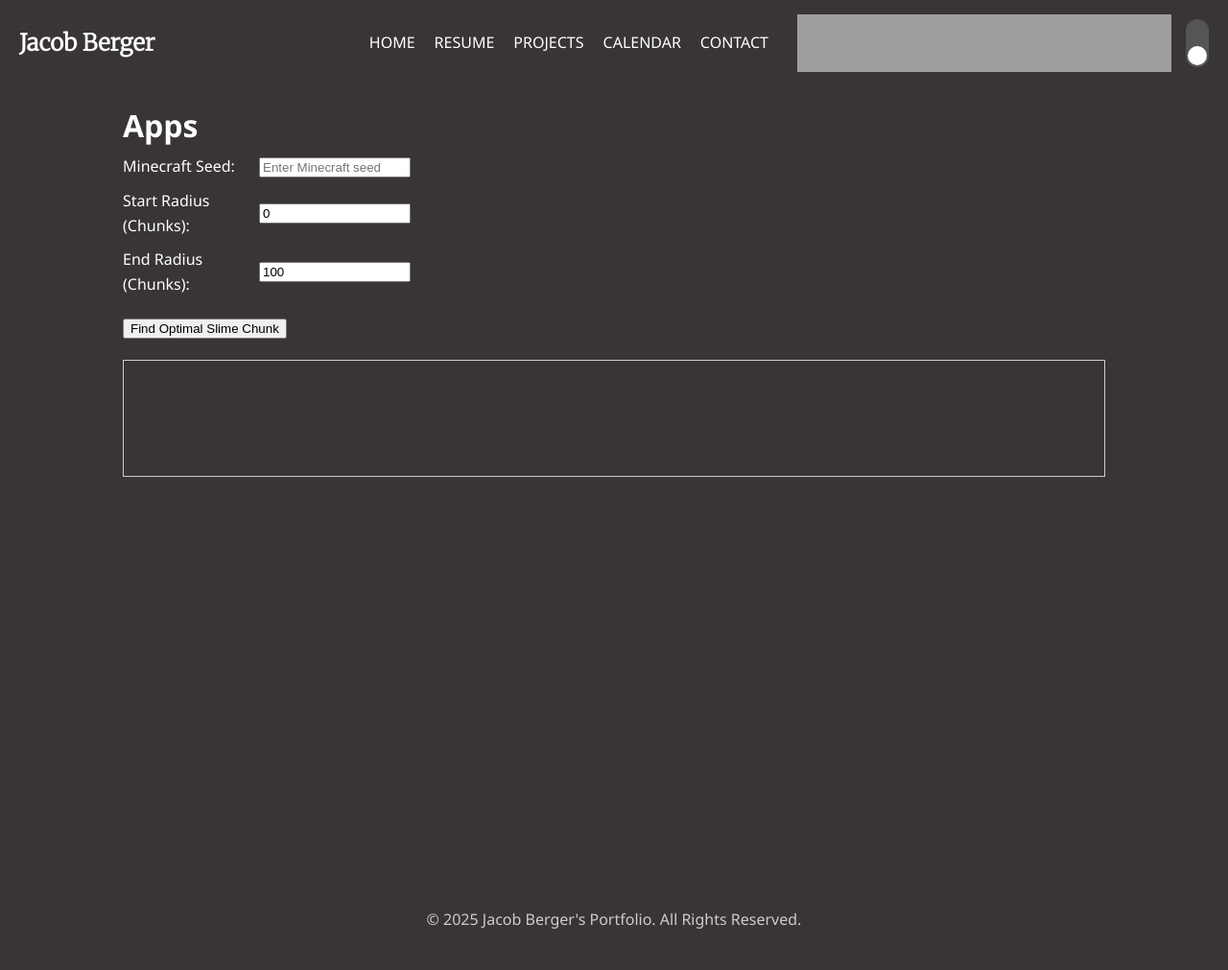
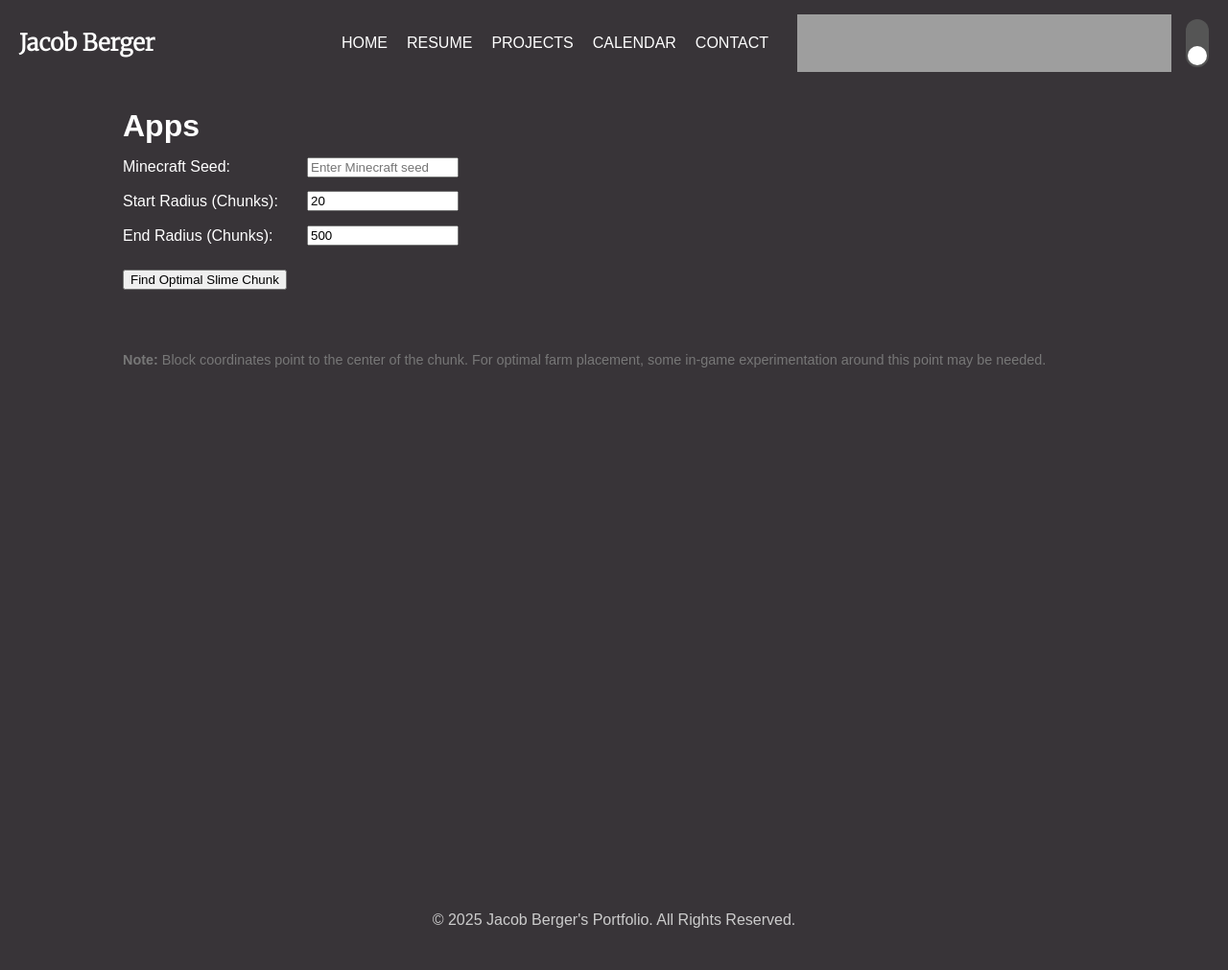
Before and after one commit to bergerjacob/bergerj-website, a Jekyll site: the page built from apps/slime-chunk-finder/index.html, in a window 1280 px wide. Shown: the whole page at 96% size. Built offline with Jekyll 4.4.1, drawn with Linux system fonts in a browser that asks for light colours; some of the changed lines change nothing that is shown.

Commit message:
slime updates

```diff
--- a/apps/slime-chunk-finder/index.html
+++ b/apps/slime-chunk-finder/index.html
@@ -4,9 +4,18 @@
 ---
 <link rel="stylesheet" href="{{ '/projects/style.css' | relative_url }}">
 <style>
-    #controls { display: flex; flex-direction: column; gap: 10px; max-width: 300px; margin-bottom: 20px; }
+    body { font-family: sans-serif; }
+    #controls { display: flex; flex-direction: column; gap: 10px; max-width: 350px; margin-bottom: 20px; }
     #controls div { display: flex; justify-content: space-between; align-items: center; }
     input[type=number] { width: 150px; }
+    #output { margin-top: 20px; }
+    #status { font-style: italic; color: #555; min-height: 1.2em; }
+    table { border-collapse: collapse; width: 100%; max-width: 600px; margin-top: 10px; }
+    th, td { border: 1px solid #ccc; padding: 8px; text-align: left; }
+    th { background-color: #f2f2f2; }
+    a { color: #007bff; text-decoration: none; }
+    a:hover { text-decoration: underline; }
+    .note { font-size: 0.9em; color: #777; margin-top: 15px; }
 </style>
 
 <div id="controls">
@@ -16,48 +25,79 @@
     </div>
     <div>
         <label for="startRadiusInput">Start Radius (Chunks):</label>
-        <input type="number" id="startRadiusInput" value="0">
+        <input type="number" id="startRadiusInput" value="20">
     </div>
     <div>
         <label for="endRadiusInput">End Radius (Chunks):</label>
-        <input type="number" id="endRadiusInput" value="100">
+        <input type="number" id="endRadiusInput" value="500">
     </div>
 </div>
 
 <button id="findChunks">Find Optimal Slime Chunk</button>
-<div id="output" style="white-space: pre-wrap; margin-top: 20px; border: 1px solid #ccc; padding: 10px; min-height: 100px;"></div>
+<div id="output">
+    <p id="status"></p>
+    <div id="resultsTable"></div>
+    <p class="note"><b>Note:</b> Block coordinates point to the center of the chunk. For optimal farm placement, some in-game experimentation around this point may be needed.</p>
+</div>
 
 <script>
-    const seedInput = document.getElementById('seedInput');
-    const startRadiusInput = document.getElementById('startRadiusInput');
-    const endRadiusInput = document.getElementById('endRadiusInput');
     const findChunksButton = document.getElementById('findChunks');
-    const outputDiv = document.getElementById('output');
+    const statusDiv = document.getElementById('status');
+    const resultsTableDiv = document.getElementById('resultsTable');
+
+    function renderResults(results) {
+        if (!results || results.length === 0) {
+            resultsTableDiv.innerHTML = '';
+            return;
+        }
+        let tableHTML = `
+            <table>
+                <tr>
+                    <th>Rank</th>
+                    <th>Slime Chunks in Range</th>
+                    <th>Chunk Coords (X, Z)</th>
+                    <th>Block Coords (X, Z)</th>
+                </tr>`;
+
+        results.forEach((result, index) => {
+            const blockX = result.chunk.x * 16 + 8;
+            const blockZ = result.chunk.z * 16 + 8;
+            const seed = document.getElementById('seedInput').value;
+            const chunkbaseUrl = `https://www.chunkbase.com/apps/slime-finder#seed=${seed}&platform=java&x=${blockX}&z=${blockZ}&zoom=1`;
+
+            tableHTML += `
+                <tr>
+                    <td>#${index + 1}</td>
+                    <td>${result.slimeCount}</td>
+                    <td><a href="${chunkbaseUrl}" target="_blank" title="View on Chunkbase">${result.chunk.x}, ${result.chunk.z}</a></td>
+                    <td>${blockX}, ${blockZ}</td>
+                </tr>`;
+        });
+        tableHTML += '</table>';
+        resultsTableDiv.innerHTML = tableHTML;
+    }
 
     findChunksButton.addEventListener('click', async () => {
-        const seed = seedInput.value;
-        const startRadius = parseInt(startRadiusInput.value, 10);
-        const endRadius = parseInt(endRadiusInput.value, 10);
+        const seed = document.getElementById('seedInput').value;
+        const startRadius = parseInt(document.getElementById('startRadiusInput').value, 10);
+        const endRadius = parseInt(document.getElementById('endRadiusInput').value, 10);
 
         if (!seed) {
-            outputDiv.textContent = 'Please enter a seed.';
+            statusDiv.textContent = 'Please enter a seed.';
             return;
         }
-        outputDiv.textContent = 'Searching for the optimal chunk... This might take a moment.';
+        statusDiv.textContent = '';
+        resultsTableDiv.innerHTML = '';
         findChunksButton.disabled = true;
 
-        // --- UPDATED API URL AND ENDPOINT ---
         const apiUrl = 'https://slime-area-finder.onrender.com/find-optimal-chunk';
+        let leftover = '';
 
         try {
             const response = await fetch(apiUrl, {
                 method: 'POST',
                 headers: { 'Content-Type': 'application/json' },
-                body: JSON.stringify({
-                    seed: parseInt(seed, 10),
-                    startRadius: startRadius,
-                    endRadius: endRadius
-                })
+                body: JSON.stringify({ seed: parseInt(seed, 10), startRadius, endRadius })
             });
 
             if (!response.ok) {
@@ -65,21 +105,38 @@
                 throw new Error(`Server error (${response.status}): ${errorData.error}`);
             }
 
-            // --- UPDATED RESPONSE HANDLING ---
-            const result = await response.json();
+            const reader = response.body.getReader();
+            const decoder = new TextDecoder();
 
-            if (result.optimalChunk && result.slimeChunksInRange > 0) {
-                let outputText = `Search Complete!\n\n`;
-                outputText += `The best chunk to stand in is at X: ${result.optimalChunk.x}, Z: ${result.optimalChunk.z}\n`;
-                outputText += `From this spot, you are in range of ${result.slimeChunksInRange} slime chunks.`;
-                outputDiv.textContent = outputText;
-            } else {
-                outputDiv.textContent = `Search Complete! No slime chunks found within the specified radius.`;
+            while (true) {
+                const { done, value } = await reader.read();
+                if (done) break;
+
+                const chunk = leftover + decoder.decode(value, { stream: true });
+                const lines = chunk.split('\n');
+                leftover = lines.pop();
+
+                for (const line of lines) {
+                    if (line.trim() === '') continue;
+                    try {
+                        const data = JSON.parse(line);
+                        if (data.results) {
+                            renderResults(data.results);
+                        } else if (data.progress) {
+                            statusDiv.textContent = `Scanning... Current Radius: ${data.progress.currentRadius} / ${data.progress.endRadius}`;
+                        } else if (data.message) {
+                            statusDiv.textContent = data.message;
+                        } else if (data.error) {
+                            throw new Error(data.error);
+                        }
+                    } catch (e) {
+                        console.warn("Could not parse JSON line:", line);
+                    }
+                }
             }
-
         } catch (error) {
             console.error('Error fetching data:', error);
-            outputDiv.textContent = "An error occurred: " + error.message;
+            statusDiv.textContent = "An error occurred: " + error.message;
         } finally {
             findChunksButton.disabled = false;
         }
```
